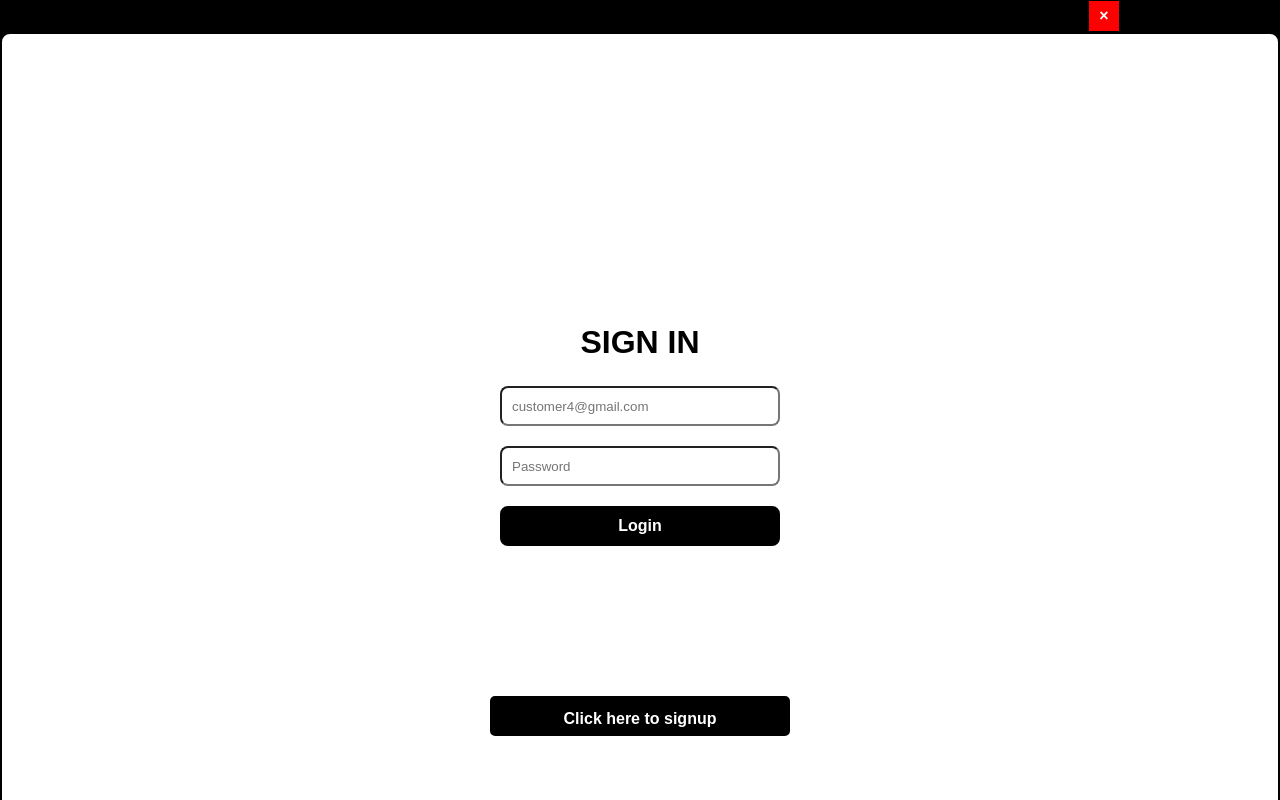
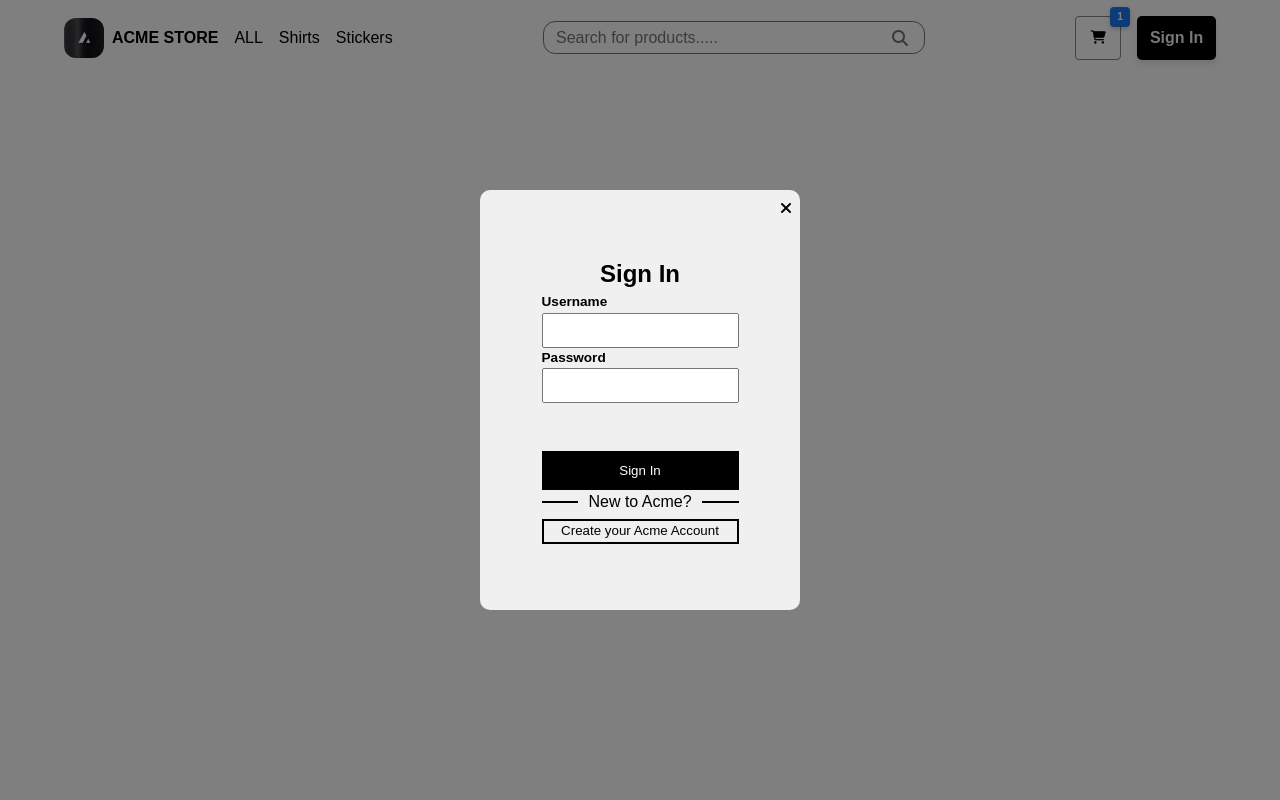
Before and after one commit to PrativaNeupane/e_commerce, a website built with Vite: page index.html in a window 1280 px wide. Both pictures are taken after a click on the button "Sign In". Built offline with nearby package versions, Linux system fonts and the light colour scheme; a web font is replaced by a local one.

Commit message:
Implemented flip card functionality and styling

```diff
--- a/index.html
+++ b/index.html
@@ -1,16 +1,21 @@
-<!doctype html>
+<!DOCTYPE html>
 <html lang="en">
-
   <head>
     <meta charset="UTF-8" />
     <meta name="viewport" content="width=device-width, initial-scale=1.0" />
     <title>ecomerce App</title>
-  <link href="https://fonts.googleapis.com/css2?family=GeistSans:wght@400;700&display=swap" rel="stylesheet">
-  <link rel="stylesheet" href="https://cdnjs.cloudflare.com/ajax/libs/font-awesome/6.7.2/css/all.min.css"
+    <link
+      href="https://fonts.googleapis.com/css2?family=GeistSans:wght@400;700&display=swap"
+      rel="stylesheet"
+    />
+    <link
+      rel="stylesheet"
+      href="https://cdnjs.cloudflare.com/ajax/libs/font-awesome/6.7.2/css/all.min.css"
       integrity="sha512-Evv84Mr4kqVGRNSgIGL/F/aIDqQb7xQ2vcrdIwxfjThSH8CSR7PBEakCr51Ck+w+/U6swU2Im1vVX0SVk9ABhg=="
-    crossorigin="anonymous" referrerpolicy="no-referrer" />
-  <link rel="stylesheet" href="./src/style.css">
-
+      crossorigin="anonymous"
+      referrerpolicy="no-referrer"
+    />
+    <link rel="stylesheet" href="./src/style.css" />
   </head>
 
   <body>
@@ -29,7 +34,7 @@
             <div class="logo_container">
               <a href="/" class="logo-link">
                 <div class="logo_image">
-                <img src="/assests/images/logo_image.jpg" alt="Logo">
+                  <img src="/assests/images/logo_image.jpg" alt="Logo" />
                 </div>
               </a>
               <h1 class="store-name">ACME STORE</h1>
@@ -44,14 +49,15 @@
             </nav>
           </div>
 
-
-
           <!--search bar-->
           <div class="search-container">
-          <input type="text" class="search-input" placeholder="Search for products.....">
+            <input
+              type="text"
+              class="search-input"
+              placeholder="Search for products....."
+            />
             <i class="fas fa-search search-icon"></i>
           </div>
-
 
           <div class="nav_right">
             <!--cart Icon-->
@@ -64,7 +70,7 @@
 
             <!--button-container-->
             <div class="button-container">
-            <button class="sign-in-btn" id="button-container"> Sign In</button>
+              <button class="sign-in-btn" id="button-container">Sign In</button>
             </div>
           </div>
         </div>
@@ -75,7 +81,11 @@
           <i class="fas fa-times cross-"></i>
         </button>
         <div class="mb-search-container">
-        <input type="text" class="mb-search-input" placeholder="Search for products.....">
+          <input
+            type="text"
+            class="mb-search-input"
+            placeholder="Search for products....."
+          />
           <i class="fas fa-search mb-search-icon"></i>
         </div>
         <nav class="mb_nav_container">
@@ -87,52 +97,70 @@
         </nav>
       </div>
     </header>
+    <!-- auth modal -->
+    <div class="modal-container" id="my-modal">
+      <div class="flip-card">
+        <div class="flip-card-inner">
+          <!-- Sign In Form (Front of the Card) -->
+          <div class="flip-card-front">
+            <h2>Sign In</h2>
+            <form>
+              <i class="fa-solid fa-xmark close-btn flip-cross-btn"></i>
 
-  <div class="flip-card-container" id="flipCardContainer">
-    <!-- <input type="checkbox" id="flip-checkbox" class="flip-checkbox"> -->
-    <button class="flip-card-button" id="flip-card-button">
-      Click here to signup
-    </button>
-    <button class="flip-cross-btn" id="flip-cross-btn">&times;</button>
-    <div class="flip-card">
-      <!-- Front Side: Sign In -->
-      <div class="flip-card-front">
-        <form>
-          <div class="sign-in-form">
-            <div class="head-text">
-              <h1>SIGN IN</h1>
+              <div class="form-input">
+                <label for="username">Username</label>
+                <input type="text" id="username" required />
               </div>
-            <div class="email-form">
-              <input type="email" class="input-box" placeholder="customer4@gmail.com" required>
+              <div class="form-input">
+                <label for="password">Password</label>
+                <input type="password" id="password" required />
               </div>
-            <div class="password-form">
-              <input type="password" class="input-box" placeholder="Password" required>
+              <div>
+                <button type="submit" class="signin-btn">Sign In</button>
               </div>
-            <button type="submit" class="sig-in-form-btn">Login</button>
+              <div class="separator">
+                <div></div>
+                <p>New to Acme?</p>
+                <div></div>
+              </div>
+              <div class="switch">
+                <button type="button">Create your Acme Account</button>
               </div>
             </form>
           </div>
 
-      <!-- Back Side: Sign Up Button -->
+          <!-- Sign Up Form (Back of the Card) -->
           <div class="flip-card-back">
-        <div class="sign-up-form">
-          <div class="signup-text">
-            <h1>SIGN UP</h1>
+            <h2>Sign Up</h2>
+            <i class="fa-solid fa-xmark close-btn flip-cross-btn"></i>
+
+            <div class="form-input">
+              <label for="fullname">fullname</label>
+              <input type="text" placeholder="fullname" />
             </div>
-
-          <form>
-            <div class="sign-up-form-group">
-              <label for="fullname">Full Name</label>
-              <input type="text" class="sign-up-boxes" name="fullname" required>
-              <label for="email">Email Address</label>
-              <input type="email" class="sign-up-boxes" name="email" required>
+            <div class="form-input">
+              <label for="Email">Email</label>
+              <input type="email" placeholder="prativaneupane2@gmail.com" />
+            </div>
+            <div class="form-input">
               <label for="password">Password</label>
-              <input type="password" class="sign-up-boxes" name="password" required>
-              <label for="confirm-password">Confirm Password</label>
-              <input type="password" class="sign-up-boxes" name="confirm-password" required>
+              <input type="password" placeholder="Password" />
             </div>
-            <button type="submit" class="sign-up-btn">Sign Up</button>
-          </form>
+            <div class="form-input">
+              <label for="conform password">Password</label>
+              <input type="confirm password" placeholder="Confirm Password" />
+            </div>
+            <div>
+              <button type="submit" class="signup-btn">Sign up</button>
+            </div>
+            <div class="separator">
+              <div></div>
+              <p>Already have an account?</p>
+              <div></div>
+            </div>
+            <button class="switch" type="button">
+              click here to Sign In
+            </button>
           </div>
         </div>
       </div>
@@ -140,5 +168,4 @@
 
     <script type="module" src="/src/main.js"></script>
   </body>
-
 </html>
--- a/src/main.js
+++ b/src/main.js
@@ -19,44 +19,38 @@ document.addEventListener("DOMContentLoaded", function () {
 
   // Functionality for the sign-in button
   const loginbtn = document.getElementById("button-container");
-  const flipcrossbtn = document.getElementById("flip-cross-btn");
-  const flipCardContainer = document.getElementById("flipCardContainer");
+  const flipcrossbtn = document.querySelectorAll(".flip-cross-btn");
+  const flipCardContainer = document.querySelector(".modal-container");
   const flipCard = document.querySelector(".flip-card");
-  let isVisible = false;
 
   loginbtn.addEventListener("click", function () {
-    if (!isVisible) {
-      flipCardContainer.classList.add("show");
-      isVisible = true;
-    }
-  });
-  //functionality to remove the flip container
-  flipcrossbtn.addEventListener("click", function () {
-    flipCardContainer.classList.remove("show");
-    isVisible = false;
-  });
-  //fuctionality to flip the card
-  const flipcardbtn = document.getElementById("flip-card-button");
-
-  let showLoginForm = true;
-  flipcardbtn.addEventListener("click", function () {
-    if (showLoginForm) {
-      flipCard.style.transform = "rotateY(0deg)";
-      showLoginForm = false;
-    } else {
-      flipCard.style.transform = "rotateY(180deg)";
-      showLoginForm = true;
-    }
+    flipCardContainer.style.display = "flex";
   });
 
-  //to change the text each time we click on the button
-  const flipCardButton = document.getElementById("flip-card-button");
+  // Functionality to remove the flip container
 
-  flipCardButton.addEventListener("click", function () {
-    if (flipCardButton.innerHTML === "Click here to Sign Up") {
-      flipCardButton.innerHTML = "Click here to Sign In";
-    } else {
-      flipCardButton.innerHTML = "Click here to Sign Up";
-    }
+  flipcrossbtn.forEach((crossBtn) => {
+    crossBtn.addEventListener("click", function () {
+      flipCardContainer.style.display = "none";
+    });
+  });
+
+  // Functionality to flip the card
+  const switchButtons = document.querySelectorAll(".switch");
+  let isFlipped = false;
+
+  switchButtons.forEach((button) => {
+    button.addEventListener("click", function () {
+      const flipCard = document.querySelector(".flip-card-inner");
+
+      // Toggle the flip state
+      if (isFlipped) {
+        flipCard.style.transform = "rotateY(0deg)";
+      } else {
+        flipCard.style.transform = "rotateY(180deg)";
+      }
+
+      isFlipped = !isFlipped;
+    });
   });
 });
--- a/src/style.css
+++ b/src/style.css
@@ -226,188 +226,101 @@ button {
   margin-top: 1rem;
 }
 
-.flip-card-container {
-  background-color: rgba(0, 0, 0, 1);
+.modal-container {
+  background-color: rgba(0, 0, 0, 0.5);
   height: 100%;
   width: 100%;
-  position: fixed;
   top: 0;
   left: 0;
-  perspective: 1000px;
   display: flex;
   justify-content: center;
   align-items: center;
   z-index: 100;
+  display: none;
+  position: fixed;
+}
 
-  /* left: 73%;
-  margin-top: 5rem;
-  */
+.separator {
+  display: flex;
+  align-items: center;
+  justify-content: center;
+  width: 100%;
+  gap: 10px;
 }
+.separator div {
+  flex: 1;
+  height: 2px;
+  background-color: black;
+}
+
+.signin-btn {
+  margin-top: 3rem;
+}
+
 .flip-card {
+  width: 320px;
+  height: 420px;
+  perspective: 1000px;
+}
+
+.flip-card-inner {
   width: 100%;
   height: 100%;
   position: relative;
+  transition: transform 0.6s;
   transform-style: preserve-3d;
-  transition: transform 0.5s;
-}
-
-.flip-card-front {
-  border: 2px solid black;
-  border-radius: 10px;
-  display: flex;
-  justify-content: center;
-  align-items: center;
-  background-color: #ffffff;
-}
-.input-box {
-  width: 280px;
-  height: 2.5rem;
-  border-radius: 0.5rem;
-}
-
-.sig-in-form-btn {
-  border: 2px solid black;
-  width: 280px;
-  height: 2.5rem;
-  background-color: #000;
-  display: flex;
-  justify-content: center;
-  align-items: center;
-  border-radius: 0.5rem;
-  color: #fff;
-  font-size: inherit;
-  font-weight: bold;
-}
-.sig-in-form-btn:hover {
-  background-color: #0000ff;
-}
-
-.sign-in-form {
-  display: flex;
-  flex-direction: column;
-  gap: 20px;
-  justify-content: center;
-  align-items: center;
-}
-
-.flip-card-back {
-  border: 2px solid black;
-  width: 15rem;
-  height: 30rem;
-  display: flex;
-  justify-content: center;
-  align-items: center;
-  background-color: #ffffff;
-}
-
-.sign-up-boxes {
-  width: 280px;
-  height: 2.5rem;
-  border-radius: 0.5rem;
-  display: flex;
-  justify-content: center;
-  align-items: center;
-  gap: 7px;
-}
-
-input::placeholder {
-  text-indent: 10px;
-}
-
-.sign-up-form {
-  border: 2px solid black;
-  border-radius: 10px;
-  display: flex;
-  flex-direction: column;
-  justify-content: center;
-  align-items: center;
-  background-color: #ffffff;
-  width: 100%;
-  height: 100%;
-}
-
-.sign-up-btn {
-  border: 2px solid black;
-  width: 280px;
-  height: 2.5rem;
-  background-color: #000;
-  display: flex;
-  justify-content: center;
-  align-items: center;
-  border-radius: 4px;
-  margin-top: 1rem;
-  color: #fff;
-  font-weight: bold;
-  font-size: inherit;
-}
-.sign-up-btn:hover {
-  background-color: #0000ff;
-}
-
-.flip-card-button {
-  background-color: #000000;
-  color: #ffffff;
-  width: 300px;
-  height: 2.5rem;
-  border: 2px solid black;
-  border-radius: 5px;
-  font-weight: bold;
-  position: fixed;
-  bottom: 4rem;
-  left: 50%;
-  transform: translateX(-50%);
-  padding: 0.75rem 1rem;
-  border-radius: 5px;
-  font-size: 1rem;
-  cursor: pointer;
-  z-index: 101;
-}
-
-.flip-card-button:hover {
-  background-color: #0000ff;
-  color: #f0f0f0;
-  box-shadow: 0 6px 12px rgba(0, 0, 0, 0.2);
-}
-.flip-cross-btn {
-  position: relative;
-  border: 2px;
-  background-color: #ff0000;
-  color: #ffffff;
-  width: 2rem;
-  height: 2rem;
-  border: 1px solid black;
-  font-size: 1rem;
-  font-weight: bold;
-  left: 85%;
-}
-.flip-cross-btn:hover {
-  background-color: #0000ff;
-  color: #f0f0f0;
-}
-
-.flip-checkbox:checked ~ .flip-card {
-  transform: rotateY(180deg);
-}
-
-.flip-card-back {
-  transform: rotateY(180deg);
-  border-radius: 10px;
 }
 
 .flip-card-front,
 .flip-card-back {
   width: 100%;
   height: 100%;
+  position: absolute;
   backface-visibility: hidden;
-  position: absolute;
+  padding: 20px;
+  border-radius: 10px;
+  display: flex;
+  flex-direction: column;
+  justify-content: center;
+  align-items: center;
+  text-align: center;
+  background-color: #f0f0f0;
+}
+.flip-card-back {
+  transform: rotateY(180deg);
 }
 
-.flip-card-container {
-  display: none;
+.form-input {
+  display: flex;
+  flex-direction: column;
+  align-items: flex-start;
 }
 
-.show {
-  display: block;
+label {
+  font-size: 0.85rem;
+  font-weight: bold;
+}
+.switch {
+  font-size: 0.85rem;
+  font-weight: bold;
+}
+
+.flip-cross-btn {
+  position: absolute;
+  top: 0.65rem;
+  right: 0.5rem;
+}
+.signup-btn {
+  border: 2px solid#000000;
+  width: 200px;
+  height: 2rem;
+  margin-top: 5px;
+  background-color: #000;
+  color: #fff;
+}
+.switch {
+  border: 2px solid #000000;
+  margin-top: 5px;
 }
 
 @media (min-width: 768px) {
@@ -421,6 +334,10 @@ input::placeholder {
   }
   .mb-navbar {
     display: block;
+  }
+  .signin-form-container {
+    width: 400px;
+    height: 400px;
   }
 }
 
@@ -465,6 +382,31 @@ input::placeholder {
   }
 }
 
-/* .hide-element {
-  display: none;
-} */
+/* SignIn form */
+
+.signin-form-container {
+  padding: 1rem;
+  flex-direction: column;
+}
+
+.form-input input {
+  width: 100%;
+  padding: 0.5rem 0.5rem;
+  font-size: 0.85rem;
+}
+
+.form-input label {
+  font-size: 0.85rem;
+}
+
+.signin-btn {
+  background-color: #000;
+  color: #fff;
+  width: 100%;
+  padding: 0.75rem 0;
+}
+
+/* modal css */
+.modal-content {
+  background-color: #fff;
+}
```
Also changed, not shown: demo.html (+0 -2 lines), flipCard.html (+126 -33 lines), modal.html (+6 -11 lines). Lines whose indentation alone changed are shown as unchanged.
